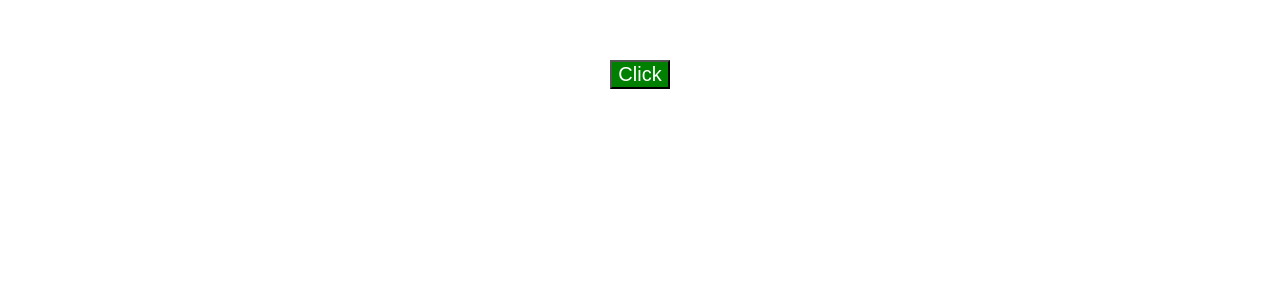
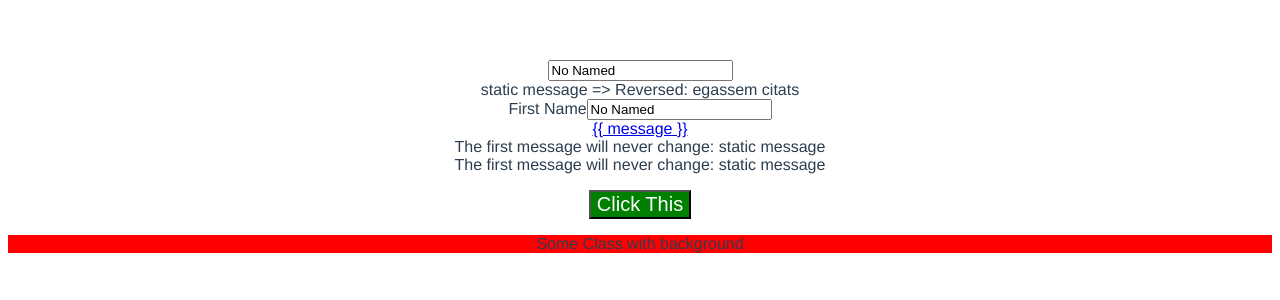
Before and after one commit to leun0077/vuejs-exercises, a Vue app: page / in a window 1280 px wide. Shown: the top 300 px of the page. Built offline with nearby package versions, Linux system fonts and the light colour scheme; the HTML template or start-up script is replaced by a standard one.

Commit message:
syntax exploration

```diff
--- a/src/components/PlayGround/PlayGround.css
+++ b/src/components/PlayGround/PlayGround.css
@@ -2,4 +2,11 @@ button {
   background-color: green;
   color: white;
   font-size: 20px;
+  margin: 1rem;
 }
+.red-background {
+  background-color: red;
+}
+.green-background {
+  background-color: green;
+}
--- a/src/components/PlayGround/PlayGround.js
+++ b/src/components/PlayGround/PlayGround.js
@@ -1,3 +1,46 @@
 export default {
-  name: 'PlayGround'
+  name: 'PlayGround',
+  data() {
+    return {
+      backgroundClassName: 'red-background',
+      counter: 0,
+      message: 'static message',
+      anchorTag: '<a href="http://google.ca">{{ message }}</a>',
+      nameInput: 'No Named'
+    }
+  },
+  watch: {
+    nameInput(newValue, oldValue) {
+      /* eslint-disable no-console */
+      console.log('old value', oldValue)
+      console.log('new value', newValue)
+    }
+  },
+  computed: {
+    reversedMessage() {
+      return this.message
+        .split('')
+        .reverse()
+        .join('')
+    }
+  },
+  methods: {
+    handleClick() {
+      this.counter++
+      // String interpolation
+      this.message = `you are clicking this ${this.counter}Times!`
+      // tenary operator
+      // new way with ?
+      this.counter % 2 === 0
+        ? (this.backgroundClassName = 'green-background')
+        : (this.backgroundClassName = 'red-background')
+      // Normal way of coding
+      // if (this.counter % 2 === 0) {
+      //   this.backgroundClassName = 'green-background'
+      // } else {
+      //   this.backgroundClassName = 'red-background'
+      // }
+      this.message = this.nameInput
+    }
+  }
 }
--- a/src/components/PlayGround/PlayGround.vue
+++ b/src/components/PlayGround/PlayGround.vue
@@ -1,6 +1,21 @@
 <template>
   <div class="hello">
-    <button>Click</button>
+    <!-- Watch -->
+    <input type="text" name="firstName" v-model="nameInput">
+    <!-- Computed -->
+    <div>{{message}} => Reversed: {{ reversedMessage}}</div>
+    <!-- V-Model -->
+    <label for="firstName">First Name</label>
+    <input type="text" name="firstName" v-model="nameInput">
+    <!-- V-html -->
+    <div v-html="anchorTag"></div>
+    <!-- v-once -->
+    <div v-once>The first message will never change: {{ message }}</div>
+    <div>The first message will never change: {{ message }}</div>
+    <!-- V-on -->
+    <button v-on:click="handleClick()">Click This</button>
+    <!-- V-Bind Shorthand -->
+    <div v-bind:class="backgroundClassName">Some Class with background</div>
   </div>
 </template>
 <script src = "./PlayGround.js"></script>
```
